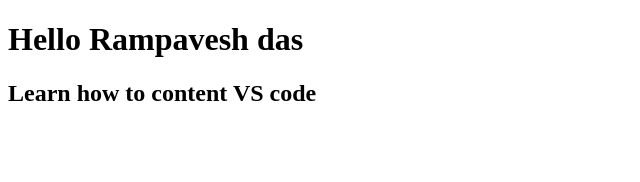
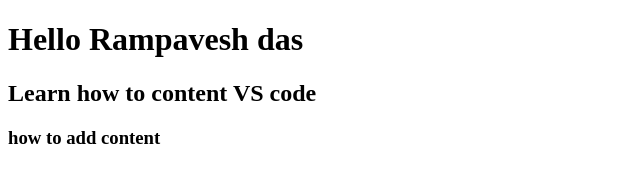
Before and after one commit to Projectgit2019/Gitproject, a plain HTML site: page index.html in a window 1280 px wide. Shown: the whole page, without its empty margins (0-640 px from the left). Drawn offline with Linux system fonts and the light colour scheme.

Commit message:
addded h3

```diff
--- a/index.html
+++ b/index.html
@@ -9,5 +9,6 @@
     <body>
         <h1> Hello Rampavesh das</h1>
         <h2>Learn how to content VS  code</h2>
+        <h3>how to add content</h3>
     </body>
     </html>
```
